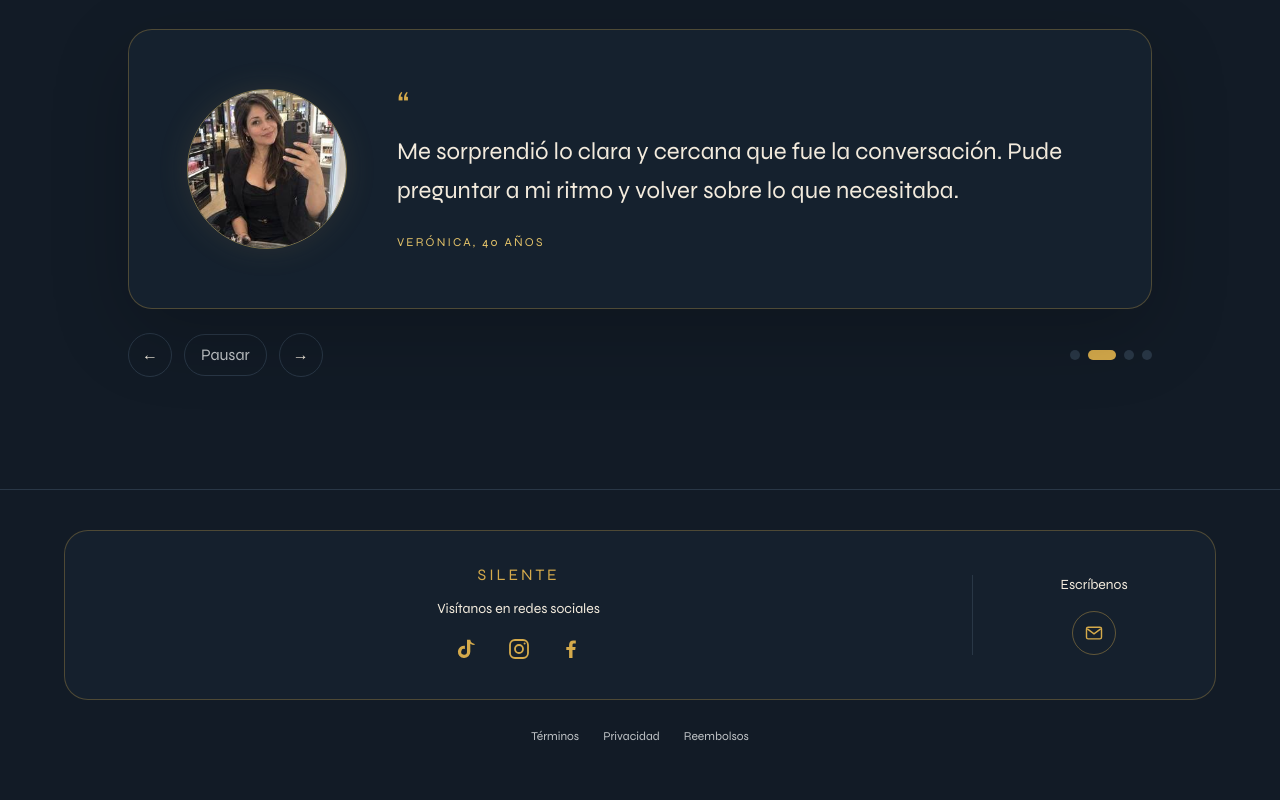
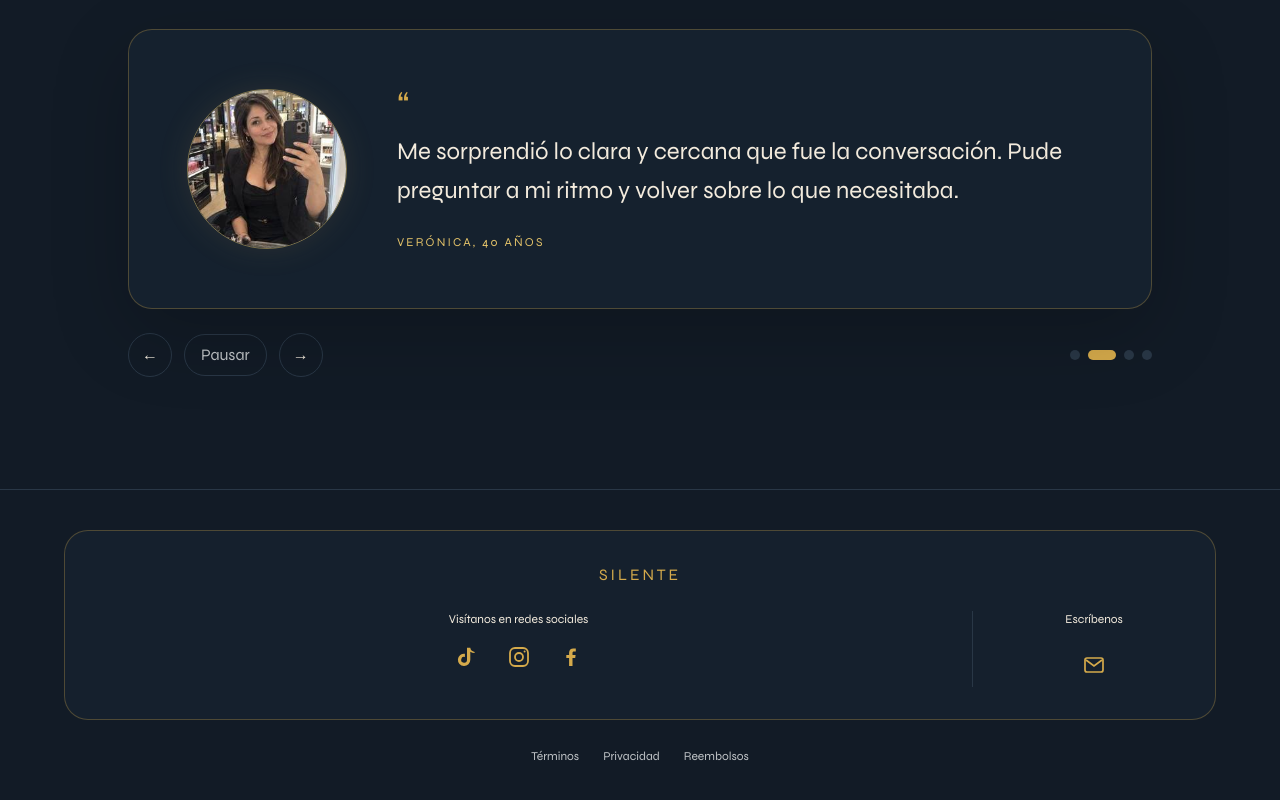
Before and after one commit to ElCopyPaste/silente-web, a Next.js app: page / in a window 1280 px wide. Shown: the part 4414-5214 px from the top of the page. Built offline with nearby package versions, Linux system fonts and the light colour scheme.

Commit message:
Alinear títulos y quitar círculo del sobre (#16)

```diff
--- a/app/page.tsx
+++ b/app/page.tsx
@@ -45,10 +45,10 @@ export default function Home() {
       <TestimonialsCarousel />
       <footer className="border-t border-[var(--silente-border)] px-5 py-10">
         <div className="mx-auto max-w-6xl rounded-3xl border border-[rgba(213,170,75,.3)] bg-[rgba(23,35,49,.72)] p-5 md:p-8">
-          <div className="grid grid-cols-[minmax(0,4fr)_minmax(4.5rem,1fr)] items-center gap-3 md:gap-8">
+          <p className="text-center tracking-[.18em] text-[var(--silente-gold)]">SILENTE</p>
+          <div className="mt-6 grid grid-cols-[minmax(0,4fr)_minmax(4.5rem,1fr)] items-start gap-3 md:gap-8">
             <div className="min-w-0 text-center">
-              <span className="tracking-[.18em] text-[var(--silente-gold)]">SILENTE</span>
-              <p className="mt-3 text-sm text-[var(--silente-ivory)]">Visítanos en redes sociales</p>
+              <p className="whitespace-nowrap text-[11px] text-[var(--silente-ivory)] sm:text-xs">Visítanos en redes sociales</p>
               <div role="group" aria-label="Redes sociales" className="mt-3 flex justify-center gap-4">
                 <span role="img" aria-label="TikTok" className="flex h-9 w-9 items-center justify-center text-[var(--silente-gold)]">
                   <svg aria-hidden="true" viewBox="0 0 24 24" className="h-6 w-6 fill-current">
@@ -70,9 +70,9 @@ export default function Home() {
               </div>
             </div>
             <div className="flex min-w-0 flex-col items-center gap-3 border-l border-[var(--silente-border)] pl-3 text-center md:gap-4 md:pl-8">
-              <span className="text-sm text-[var(--silente-ivory)]">Escríbenos</span>
-              <a href="mailto:comercial@silente.cl" aria-label="Escríbenos por correo" title="Escríbenos" className="flex h-11 w-11 items-center justify-center rounded-full border border-[rgba(213,170,75,.4)] text-[var(--silente-gold)] transition-colors hover:border-[var(--silente-gold-light)] hover:text-[var(--silente-gold-light)] focus-visible:outline focus-visible:outline-2 focus-visible:outline-offset-4 focus-visible:outline-[var(--silente-gold-light)]">
-                <svg aria-hidden="true" viewBox="0 0 24 24" className="h-5 w-5 fill-none stroke-current" strokeWidth="1.7">
+              <span className="whitespace-nowrap text-[11px] text-[var(--silente-ivory)] sm:text-xs">Escríbenos</span>
+              <a href="mailto:comercial@silente.cl" aria-label="Escríbenos por correo" title="Escríbenos" className="flex h-11 w-11 items-center justify-center text-[var(--silente-gold)] transition-colors hover:text-[var(--silente-gold-light)] focus-visible:rounded-full focus-visible:outline focus-visible:outline-2 focus-visible:outline-offset-2 focus-visible:outline-[var(--silente-gold-light)]">
+                <svg aria-hidden="true" viewBox="0 0 24 24" className="h-6 w-6 fill-none stroke-current" strokeWidth="1.7">
                   <rect x="3" y="5" width="18" height="14" rx="2" />
                   <path d="m4 7 8 6 8-6" />
                 </svg>
```
